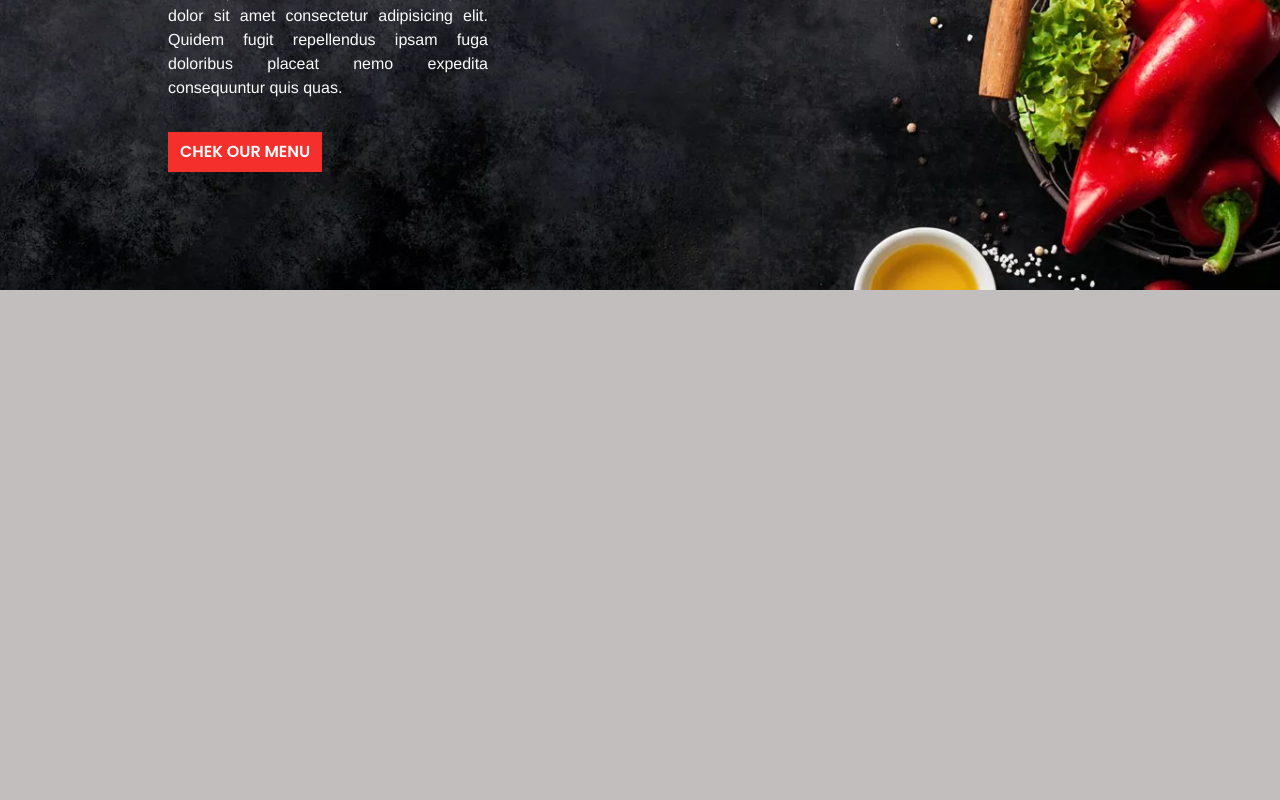
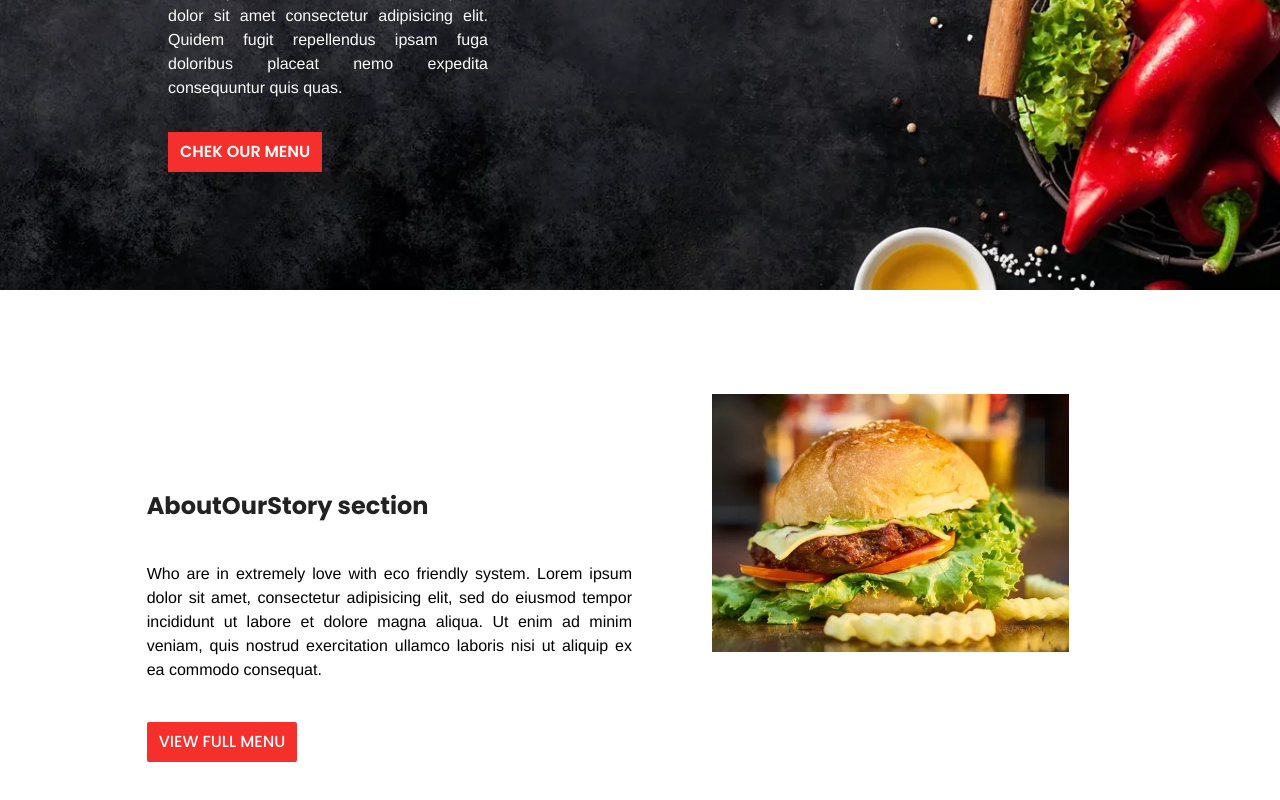
Before and after one commit to Code2Time/Marco-Restaurant, a React (Vite) app: page / in a window 1280 px wide. Shown: the part 510-1310 px from the top of the page. Built offline with nearby package versions, Linux system fonts and the light colour scheme.

Commit message:
create basic "AboutOurStory" component and "404" page

```diff
--- a/src/App.tsx
+++ b/src/App.tsx
@@ -1,5 +1,6 @@
 import Home from './pages/Home'
 import { Route, Routes } from 'react-router-dom'
+import PageNotFound from './pages/PageNotFound'
 
 function App() {
 
@@ -7,6 +8,7 @@ function App() {
   return (
      <Routes>
       <Route path='/' element={<Home />} />
+      <Route path='*' element={<PageNotFound />} />
      </Routes>
   )
 }
--- /dev/null
+++ b/src/components/AboutOurStory.tsx
@@ -0,0 +1,35 @@
+import { Link } from "react-router-dom";
+import hamburger from "../assets/image/about.webp";
+function AboutOurStory() {
+  return (
+    <div className="grid grid-cols-12 gap-4 p-10">
+      <div className="About-our-story my-40 flex flex-col justify-center items-start col-span-12 md:col-span-6">
+        <h1 className="poppins-7 text-2xl text-left text-black-0">
+          AboutOurStory section
+        </h1>
+        <p className=" text-justify my-10 ">
+          Who are in extremely love with eco friendly system. Lorem ipsum dolor
+          sit amet, consectetur adipisicing elit, sed do eiusmod tempor
+          incididunt ut labore et dolore magna aliqua. Ut enim ad minim veniam,
+          quis nostrud exercitation ullamco laboris nisi ut aliquip ex ea
+          commodo consequat.
+        </p>
+        <Link
+          className="py-2 px-3 bg-red1 outline-none uppercase poppins-5 transition-all btn text-my-white rounded-sm "
+          to="/"
+        >
+          view full menu
+        </Link>
+      </div>
+      <div className="col-span-12 md:col-span-6 p-16 overflow-hidden ">
+        <img
+          src={hamburger}
+          alt="hamburger"
+          className="w-full h-auto cursor-pointer "
+        />
+      </div>
+    </div>
+  );
+}
+
+export default AboutOurStory;
--- a/src/index.css
+++ b/src/index.css
@@ -25,7 +25,7 @@
 
 /* width */
 ::-webkit-scrollbar {
-  width: 5px;
+  width: 2px;
 }
 
 /* Track */
--- a/src/pages/Home.tsx
+++ b/src/pages/Home.tsx
@@ -1,18 +1,18 @@
 // import { useState } from "react";
 
+import AboutOurStory from "../components/AboutOurStory";
+import Container from "../components/Container";
 import Header from "../components/Header";
 
 function Home() {
-
-  console.log(typeof Header)
+  console.log(typeof Header);
 
   return (
     <>
-     <Header />
-     <div className="w-full h-[500px]">
-
-     </div>
-
+      <Header />
+      <Container>
+        <AboutOurStory />
+      </Container>
     </>
   );
 }
--- /dev/null
+++ b/src/pages/PageNotFound.tsx
@@ -0,0 +1,12 @@
+import { Link } from "react-router-dom";
+
+function PageNotFound() {
+  return (
+    <div className="text-center">
+      <Link className="absolute top-52 bg-transparent hover:bg-blue-500 text-blue-700 font-semibold hover:text-white py-2 px-4 border border-blue-500 hover:border-transparent rounded" to="/">back to home</Link>
+      <h1 className="text-center"> page not fount</h1>
+    </div>
+  );
+}
+
+export default PageNotFound;
--- a/src/styles/main-style.scss
+++ b/src/styles/main-style.scss
@@ -51,7 +51,6 @@
 
 
 body{
-    background-color: rgba(87, 76, 76, 0.361) !important;
 
 
 
@@ -76,5 +75,13 @@ body{
       border-bottom: 1px solid #eeeeee;
     }
 
+    .btn{
+      transition: all 0.3s;
+
+    }
+    .btn:hover{
+      box-shadow: 0 10px 20px rgba(255, 0, 0, 0.407);
+    }
+
 
 }
--- a/tailwind.config.js
+++ b/tailwind.config.js
@@ -11,7 +11,8 @@ export default {
         "gray-2" : "#2e3036",
         "gray3" : "#f9f9ff",
         "red1" : "#f42f2c",
-        "my-white" : "#fbfbfb"
+        "my-white" : "#fbfbfb",
+        "black-0" : "#222222"
       },
       backgroundColor :{
         "gray-0" : "rgba(34, 34, 34, 0.9)",
```
